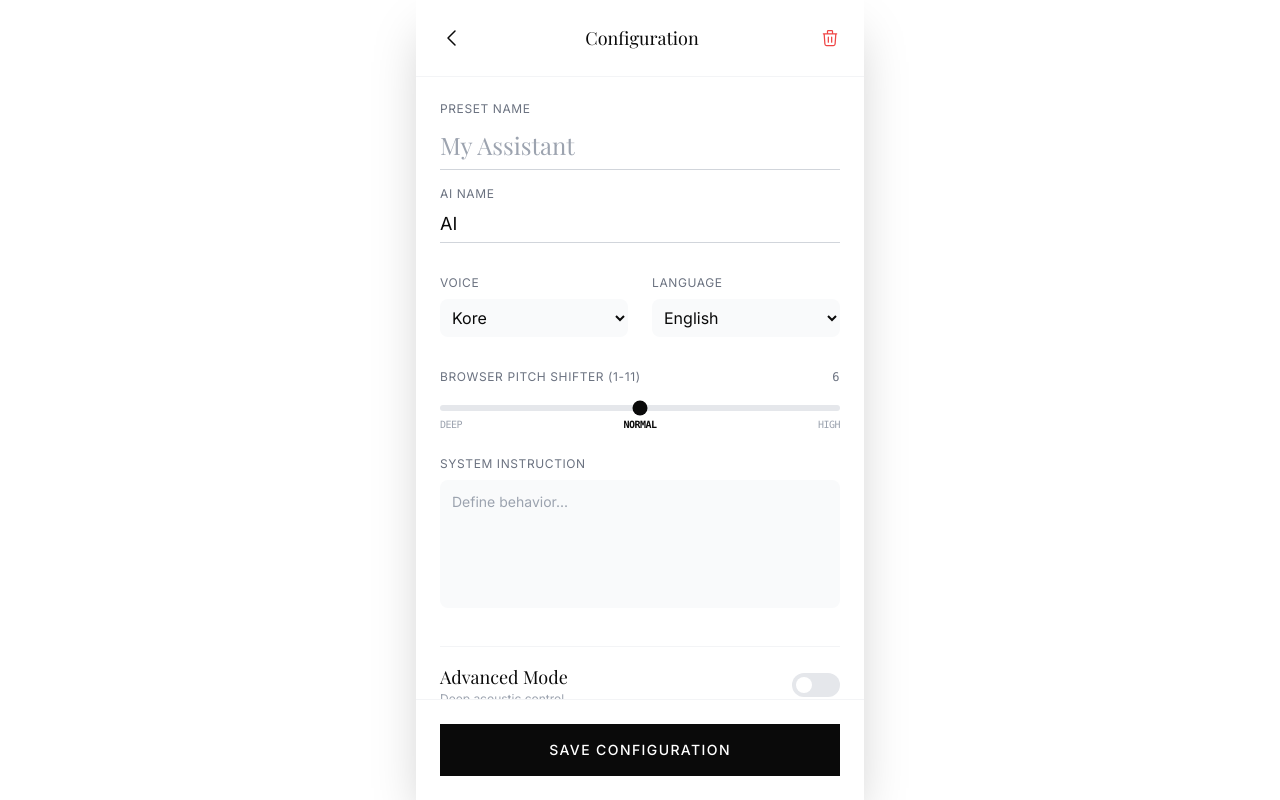
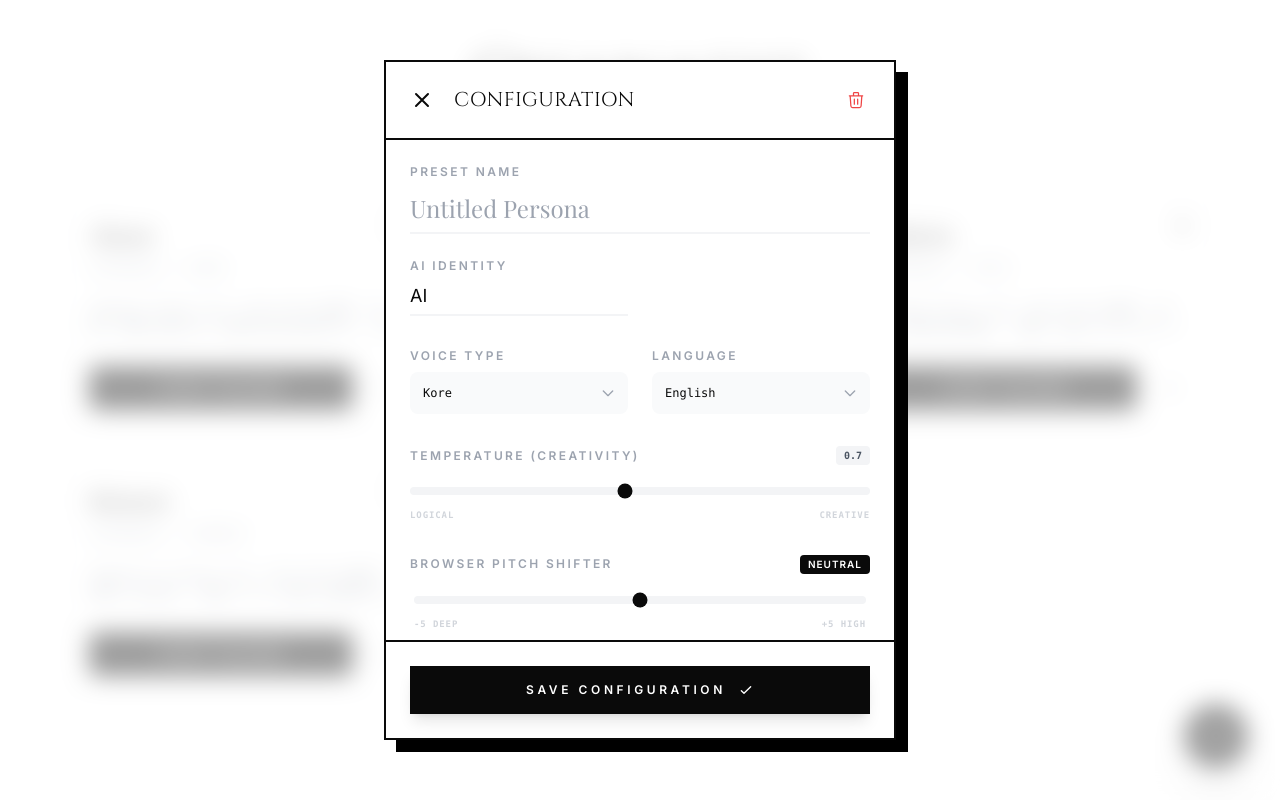
Before and after one commit to philiaspaceai/philia-ohanashi, a React (Vite) app: page / in a window 1280 px wide. Both pictures are taken after a click on the button 1216 px from the left and 736 px from the top of the page. Built offline with nearby package versions, Linux system fonts and the light colour scheme; a web font is replaced by a local one.

Commit message:
Deploy / Update - 2025-12-30 15:01:34

```diff
--- a/App.tsx
+++ b/App.tsx
@@ -14,9 +14,9 @@ const PlusIcon = () => <svg className="w-6 h-6" fill="none" stroke="currentColor
 const ChevronLeftIcon = () => <svg className="w-6 h-6" fill="none" stroke="currentColor" viewBox="0 0 24 24"><path strokeLinecap="round" strokeLinejoin="round" strokeWidth={1.5} d="M15 19l-7-7 7-7" /></svg>;
 const TrashIcon = () => <svg className="w-5 h-5" fill="none" stroke="currentColor" viewBox="0 0 24 24"><path strokeLinecap="round" strokeLinejoin="round" strokeWidth={1.5} d="M19 7l-.867 12.142A2 2 0 0116.138 21H7.862a2 2 0 01-1.995-1.858L5 7m5 4v6m4-6v6m1-10V4a1 1 0 00-1-1h-4a1 1 0 00-1 1v3M4 7h16" /></svg>;
 const MicOffIcon = () => <svg className="w-4 h-4" fill="none" stroke="currentColor" viewBox="0 0 24 24"><path strokeLinecap="round" strokeLinejoin="round" strokeWidth={1.5} d="M19 11a7 7 0 01-7 7m0 0a7 7 0 01-7-7m7 7v4m0 0H8m4 0h4m-4-8a3 3 0 01-3-3V5a3 3 0 116 0v6a3 3 0 01-3 3z" /><path strokeLinecap="round" strokeLinejoin="round" strokeWidth={1.5} d="M3 3l18 18" /></svg>;
-const EditIcon = () => <svg className="w-4 h-4" fill="none" stroke="currentColor" viewBox="0 0 24 24"><path strokeLinecap="round" strokeLinejoin="round" strokeWidth={1.5} d="M11 5H6a2 2 0 00-2 2v11a2 2 0 002 2h11a2 2 0 002-2v-5m-1.414-9.414a2 2 0 112.828 2.828L11.828 15H9v-2.828l8.586-8.586z" /></svg>;
 const SparklesIcon = () => <svg className="w-4 h-4" fill="none" stroke="currentColor" viewBox="0 0 24 24"><path strokeLinecap="round" strokeLinejoin="round" strokeWidth={1.5} d="M5 3v4M3 5h4M6 17v4m-2-2h4m5-16l2.286 6.857L21 12l-5.714 2.143L13 21l-2.286-6.857L5 12l5.714-2.143L13 3z" /></svg>;
 const SquareIcon = () => <svg className="w-5 h-5" fill="currentColor" viewBox="0 0 24 24"><rect x="7" y="7" width="10" height="10" rx="1" /></svg>;
+const CloseIcon = () => <svg className="w-6 h-6" fill="none" stroke="currentColor" viewBox="0 0 24 24"><path strokeLinecap="round" strokeLinejoin="round" strokeWidth={2} d="M6 18L18 6M6 6l12 12" /></svg>;
 
 type View = 'DASHBOARD' | 'EDITOR' | 'SESSION';
 type SessionStatus = 'CONNECTING' | 'LISTENING' | 'PROCESSING' | 'SPEAKING' | 'RECONNECTING' | 'ERROR';
@@ -66,6 +66,7 @@ export default function App() {
   };
 
   const handleSave = async () => {
+    if (!editData.name.trim()) return;
     await savePreset(editData);
     await refreshPresets();
     setView('DASHBOARD');
@@ -88,16 +89,18 @@ export default function App() {
     <div className="min-h-screen bg-white text-black font-sans selection:bg-black selection:text-white overflow-hidden relative">
       <div className="absolute inset-0 bg-[#fafafa] -z-10"></div>
 
-      {view === 'DASHBOARD' && (
+      {/* DASHBOARD VIEW */}
       <Dashboard
         presets={presets}
         onCreate={handleCreateNew}
         onEdit={handleEdit}
         onStart={handleStartSession}
       />
-      )}
 
+      {/* EDITOR OVERLAY */}
       {view === 'EDITOR' && (
+        <div className="fixed inset-0 z-40 flex items-center justify-center p-4">
+          <div className="absolute inset-0 bg-white/60 backdrop-blur-md animate-fade-in" onClick={() => setView('DASHBOARD')} />
           <Editor
             data={editData}
             onChange={setEditData}
@@ -105,8 +108,10 @@ export default function App() {
             onCancel={() => setView('DASHBOARD')}
             onDelete={() => setIsDeleteModalOpen(true)}
           />
+        </div>
       )}
 
+      {/* SESSION VIEW */}
       {view === 'SESSION' && (
         <div className="fixed inset-0 z-50 animate-slide-up">
           <LiveSession
@@ -132,16 +137,11 @@ export default function App() {
 function Dashboard({ presets, onCreate, onEdit, onStart }: any) {
   return (
     <div className="h-screen flex flex-col p-6 md:p-12 animate-fade-in relative overflow-y-auto">
-      <header className="mb-12 flex flex-col items-center justify-center">
+      <header className="mb-12 flex flex-col items-center justify-center text-center">
          <h1 className="font-display text-5xl md:text-6xl tracking-wider text-black border-b-2 border-black pb-2 mb-3">Ohanashi</h1>
-         <a
-           href="https://philiaspace.com"
-           target="_blank"
-           rel="noopener noreferrer"
-           className="group flex items-center gap-1.5 text-[10px] uppercase tracking-[0.15em] text-gray-400 hover:text-black transition-colors duration-300 font-mono"
-         >
+         <div className="group flex flex-col items-center gap-1.5 text-[10px] uppercase tracking-[0.15em] text-gray-400 font-mono">
            <span>Dibuat oleh Philia Space Community</span>
-         </a>
+         </div>
       </header>
 
       <div className="flex-1 w-full max-w-6xl mx-auto">
@@ -199,47 +199,93 @@ function Editor({ data, onChange, onSave, onCancel, onDelete }: any) {
     onChange({ ...data, [field]: value });
   };
 
+  const getPitchLabel = (val: number) => {
+    if (val === 6) return 'Neutral';
+    const diff = val - 6;
+    return diff > 0 ? `+${diff}` : `${diff}`;
+  };
+
   return (
-    <div className="max-w-md mx-auto h-screen flex flex-col bg-white animate-slide-up shadow-2xl">
-      <header className="p-6 border-b border-gray-100 flex items-center justify-between sticky top-0 bg-white/90 backdrop-blur-sm z-10">
-        <button onClick={onCancel}><ChevronLeftIcon /></button>
-        <h2 className="font-serif text-lg">Configuration</h2>
-        <button onClick={onDelete} className="text-red-500 hover:text-red-600 transition-colors"><TrashIcon /></button>
+    <div className="relative w-full max-w-lg bg-white border-2 border-black shadow-[12px_12px_0px_0px_rgba(0,0,0,1)] flex flex-col max-h-[85vh] animate-slide-up">
+      {/* STICKY HEADER */}
+      <header className="p-5 border-b-2 border-black flex items-center justify-between sticky top-0 bg-white z-20">
+        <div className="flex items-center gap-4">
+          <button onClick={onCancel} className="p-1 hover:bg-gray-100 rounded-full transition-colors"><CloseIcon /></button>
+          <h2 className="font-display text-xl tracking-wide uppercase">Configuration</h2>
+        </div>
+        <button onClick={onDelete} className="text-red-500 hover:bg-red-50 p-2 rounded-full transition-colors"><TrashIcon /></button>
       </header>
 
-      <div className="flex-1 overflow-y-auto p-6 space-y-8">
-          <div className="space-y-4">
-            <div>
-              <label className="block text-xs uppercase tracking-wider text-gray-500 mb-1">Preset Name</label>
-              <input type="text" value={data.name} onChange={e => update('name', e.target.value)} className="w-full text-2xl font-serif border-b border-gray-300 focus:border-black outline-none py-2 bg-transparent" placeholder="My Assistant" />
+      {/* SCROLLABLE BODY */}
+      <div className="flex-1 overflow-y-auto p-6 space-y-8 scroll-smooth">
+          <div className="grid grid-cols-1 md:grid-cols-2 gap-6">
+            <div className="md:col-span-2">
+              <label className="block text-xs uppercase tracking-[0.2em] font-bold text-gray-400 mb-1">Preset Name</label>
+              <input type="text" value={data.name} onChange={e => update('name', e.target.value)} className="w-full text-2xl font-serif border-b-2 border-gray-100 focus:border-black outline-none py-2 bg-transparent transition-colors" placeholder="Untitled Persona" />
             </div>
             <div>
-              <label className="block text-xs uppercase tracking-wider text-gray-500 mb-1">AI Name</label>
-              <input type="text" value={data.aiName} onChange={e => update('aiName', e.target.value)} className="w-full text-lg border-b border-gray-300 focus:border-black outline-none py-1 bg-transparent" placeholder="Persona Name" />
+              <label className="block text-xs uppercase tracking-[0.2em] font-bold text-gray-400 mb-1">AI Identity</label>
+              <input type="text" value={data.aiName} onChange={e => update('aiName', e.target.value)} className="w-full text-lg border-b-2 border-gray-100 focus:border-black outline-none py-1 bg-transparent transition-colors" placeholder="AI Name" />
             </div>
           </div>
 
           <div className="grid grid-cols-2 gap-6">
             <div>
-              <label className="block text-xs uppercase tracking-wider text-gray-500 mb-2">Voice</label>
-              <select value={data.voice} onChange={e => update('voice', e.target.value)} className="w-full p-2 bg-gray-50 rounded-lg border-none">
+              <label className="block text-xs uppercase tracking-[0.2em] font-bold text-gray-400 mb-2">Voice Type</label>
+              <div className="relative">
+                <select value={data.voice} onChange={e => update('voice', e.target.value)} className="w-full p-3 bg-gray-50 border border-transparent focus:border-black rounded-lg appearance-none font-mono text-xs cursor-pointer">
                   {Object.values(VoiceModel).map(v => <option key={v} value={v}>{v}</option>)}
                 </select>
+                <div className="absolute right-3 top-1/2 -translate-y-1/2 pointer-events-none text-gray-400">
+                  <svg className="w-4 h-4" fill="none" stroke="currentColor" viewBox="0 0 24 24"><path strokeLinecap="round" strokeLinejoin="round" strokeWidth={2} d="M19 9l-7 7-7-7" /></svg>
+                </div>
+              </div>
             </div>
             <div>
-              <label className="block text-xs uppercase tracking-wider text-gray-500 mb-2">Language</label>
-              <select value={data.language} onChange={e => update('language', e.target.value)} className="w-full p-2 bg-gray-50 rounded-lg border-none">
+              <label className="block text-xs uppercase tracking-[0.2em] font-bold text-gray-400 mb-2">Language</label>
+              <div className="relative">
+                <select value={data.language} onChange={e => update('language', e.target.value)} className="w-full p-3 bg-gray-50 border border-transparent focus:border-black rounded-lg appearance-none font-mono text-xs cursor-pointer">
                   {Object.values(SupportedLanguage).map(l => <option key={l} value={l}>{l}</option>)}
                 </select>
+                <div className="absolute right-3 top-1/2 -translate-y-1/2 pointer-events-none text-gray-400">
+                  <svg className="w-4 h-4" fill="none" stroke="currentColor" viewBox="0 0 24 24"><path strokeLinecap="round" strokeLinejoin="round" strokeWidth={2} d="M19 9l-7 7-7-7" /></svg>
+                </div>
+              </div>
+            </div>
+          </div>
+
+          {/* TEMPERATURE SLIDER */}
+          <div>
+              <div className="flex justify-between items-center mb-3">
+                <label className="block text-xs uppercase tracking-[0.2em] font-bold text-gray-400">Temperature (Creativity)</label>
+                <span className="px-2 py-0.5 rounded text-[10px] font-bold font-mono bg-gray-100 text-gray-600">
+                  {data.temperature.toFixed(1)}
+                </span>
+              </div>
+              <input
+                type="range"
+                min="0"
+                max="1.5"
+                step="0.1"
+                value={data.temperature}
+                onChange={e => update('temperature', parseFloat(e.target.value))}
+                className="w-full h-2 bg-gray-100 rounded-full appearance-none cursor-pointer accent-black touch-none"
+              />
+              <div className="flex justify-between mt-2 text-[9px] text-gray-300 font-mono uppercase tracking-widest font-bold">
+                <span>Logical</span>
+                <span>Creative</span>
               </div>
           </div>
 
           <div className="space-y-6">
             <div>
-               <label className="block text-xs uppercase tracking-wider text-gray-500 mb-2 flex justify-between">
-                 <span>Browser Pitch Shifter (1-11)</span>
-                 <span className="font-mono">{data.browserPitch || 6}</span>
-               </label>
+               <div className="flex justify-between items-center mb-3">
+                 <label className="block text-xs uppercase tracking-[0.2em] font-bold text-gray-400">Browser Pitch Shifter</label>
+                 <span className={`px-2 py-0.5 rounded text-[10px] font-bold uppercase tracking-widest ${data.browserPitch === 6 ? 'bg-black text-white' : 'bg-gray-100 text-gray-500'}`}>
+                   {getPitchLabel(data.browserPitch)}
+                 </span>
+               </div>
+               <div className="px-1">
                  <input
                    type="range"
                    min="1"
@@ -247,39 +293,56 @@ function Editor({ data, onChange, onSave, onCancel, onDelete }: any) {
                    step="1"
                    value={data.browserPitch || 6}
                    onChange={e => update('browserPitch', parseInt(e.target.value))}
-                 className="w-full h-1.5 bg-gray-200 rounded-full appearance-none cursor-pointer accent-black mb-1"
+                   className="w-full h-2 bg-gray-100 rounded-full appearance-none cursor-pointer accent-black touch-none"
                  />
-               <div className="flex justify-between text-[10px] text-gray-400 font-mono uppercase tracking-tighter">
-                 <span>Deep</span>
-                 <span className={data.browserPitch === 6 ? 'text-black font-bold' : ''}>Normal</span>
-                 <span>High</span>
+                 <div className="flex justify-between mt-2 text-[9px] text-gray-300 font-mono uppercase tracking-widest font-bold">
+                   <span>-5 Deep</span>
+                   <span>+5 High</span>
+                 </div>
                </div>
             </div>
 
             <div>
-               <label className="block text-xs uppercase tracking-wider text-gray-500 mb-2">System Instruction</label>
-               <textarea value={data.systemInstruction} onChange={e => update('systemInstruction', e.target.value)} className="w-full h-32 p-3 bg-gray-50 rounded-lg border-none resize-none text-sm" placeholder="Define behavior..." />
+               <label className="block text-xs uppercase tracking-[0.2em] font-bold text-gray-400 mb-2">System Instructions</label>
+               <textarea
+                  value={data.systemInstruction}
+                  onChange={e => update('systemInstruction', e.target.value)}
+                  className="w-full h-32 p-4 bg-gray-50 border border-transparent focus:border-black rounded-xl resize-none text-sm font-serif leading-relaxed transition-colors"
+                  placeholder="Tell the AI how to behave, its personality, or roleplay constraints..."
+               />
             </div>
           </div>
 
-          <div className="flex items-center justify-between pt-4 border-t border-gray-100">
+          <div className="flex items-center justify-between p-5 bg-gray-50 rounded-2xl border border-gray-100">
             <div>
-              <h3 className="font-serif text-lg">Advanced Mode</h3>
-              <p className="text-xs text-gray-400">Deep acoustic control</p>
+              <h3 className="font-display text-sm tracking-widest">Advanced Mode</h3>
+              <p className="text-[10px] text-gray-400 uppercase tracking-wider mt-1 font-bold">Deep acoustic signaling</p>
             </div>
-            <button onClick={() => update('advancedModeEnabled', !data.advancedModeEnabled)} className={`w-12 h-6 rounded-full relative transition-colors ${data.advancedModeEnabled ? 'bg-black' : 'bg-gray-200'}`}>
-              <span className={`absolute top-1 left-1 bg-white h-4 w-4 rounded-full transition-transform ${data.advancedModeEnabled ? 'translate-x-6' : ''}`} />
+            <button
+              onClick={() => update('advancedModeEnabled', !data.advancedModeEnabled)}
+              className={`w-14 h-7 rounded-full relative transition-all duration-300 ${data.advancedModeEnabled ? 'bg-black' : 'bg-gray-300'}`}
+            >
+              <span className={`absolute top-1 left-1 bg-white h-5 w-5 rounded-full transition-transform duration-300 shadow-sm ${data.advancedModeEnabled ? 'translate-x-7' : ''}`} />
             </button>
           </div>
 
           {data.advancedModeEnabled && (
+            <div className="animate-fade-in">
               <AdvancedEditor settings={data.advancedSettings} onChange={(s: any) => update('advancedSettings', s)} />
+            </div>
           )}
       </div>
 
-      <div className="p-6 border-t border-gray-100">
-        <button onClick={onSave} className="w-full py-4 bg-black text-white font-medium uppercase tracking-widest text-sm hover:bg-gray-900 transition-colors">Save Configuration</button>
-      </div>
+      {/* STICKY FOOTER */}
+      <footer className="p-6 border-t-2 border-black bg-white sticky bottom-0 z-20">
+        <button
+          onClick={onSave}
+          className="w-full py-4 bg-black text-white font-bold uppercase tracking-[0.3em] text-xs hover:bg-gray-800 active:scale-[0.98] transition-all shadow-lg flex items-center justify-center gap-3"
+        >
+          <span>Save Configuration</span>
+          <svg className="w-4 h-4" fill="none" stroke="currentColor" viewBox="0 0 24 24"><path strokeLinecap="round" strokeLinejoin="round" strokeWidth={2} d="M5 13l4 4L19 7" /></svg>
+        </button>
+      </footer>
     </div>
   );
 }
@@ -347,7 +410,6 @@ function LiveSession({ preset, onClose }: { preset: Preset, onClose: () => void
         const outputCtx = new (window.AudioContext || (window as any).webkitAudioContext)({ sampleRate: 24000 });
         await Promise.all([inputCtx.resume(), outputCtx.resume()]);
 
-        // Output Path (AI Voice)
         const outAnalyser = outputCtx.createAnalyser();
         outAnalyser.fftSize = 256;
         const outGain = outputCtx.createGain();
@@ -356,7 +418,6 @@ function LiveSession({ preset, onClose }: { preset: Preset, onClose: () => void
         outAnalyser.connect(outputCtx.destination);
         setOutputAnalyser(outAnalyser);
 
-        // Input Path (User Voice)
         const stream = await navigator.mediaDevices.getUserMedia({ audio: true });
         const micSource = inputCtx.createMediaStreamSource(stream);
         const inAnalyser = inputCtx.createAnalyser();
@@ -400,16 +461,11 @@ function LiveSession({ preset, onClose }: { preset: Preset, onClose: () => void
                 try {
                   const audioBuffer = await decodeAudioData(base64ToUint8Array(base64Audio), outputCtx);
 
-                  // CALCULATE PLAYBACK RATE ON 1-11 SCALE (6 is center)
-                  // We map scale 1-11 to semitones -5 to +5.
                   const semitones = (preset.browserPitch - 6) * 1.0;
                   const playbackRate = Math.pow(2, semitones / 12);
-
-                  // CALCULATE EFFECTIVE DURATION (Crucial for gapless)
                   const effectiveDuration = audioBuffer.duration / playbackRate;
 
                   const currentTime = outputCtx.currentTime;
-                  // Ensure we don't start in the past
                   if (nextStartTimeRef.current < currentTime) {
                     nextStartTimeRef.current = currentTime;
                   }
@@ -417,16 +473,12 @@ function LiveSession({ preset, onClose }: { preset: Preset, onClose: () => void
                   const source = outputCtx.createBufferSource();
                   source.buffer = audioBuffer;
                   source.playbackRate.value = playbackRate;
-
                   source.connect(outGain);
-
-                  // Start exactly where the previous chunk (effectively) ends
                   source.start(nextStartTimeRef.current);
                   activeSourcesRef.current.add(source);
                   activeSourceCountRef.current++;
                   updateStatus('SPEAKING');
 
-                  // Update next start time based on the modified effective duration
                   nextStartTimeRef.current += effectiveDuration;
 
                   source.onended = () => {
@@ -450,7 +502,10 @@ function LiveSession({ preset, onClose }: { preset: Preset, onClose: () => void
             responseModalities: [Modality.AUDIO],
             speechConfig: { voiceConfig: { prebuiltVoiceConfig: { voiceName: preset.voice } } },
             systemInstruction: systemInstruction,
-            generationConfig: { temperature: preset.temperature }
+            generationConfig: {
+              temperature: preset.temperature,
+              thinkingConfig: { thinkingBudget: 0 }
+            }
           }
         });
 
```
Lines whose indentation alone changed are shown as unchanged.
